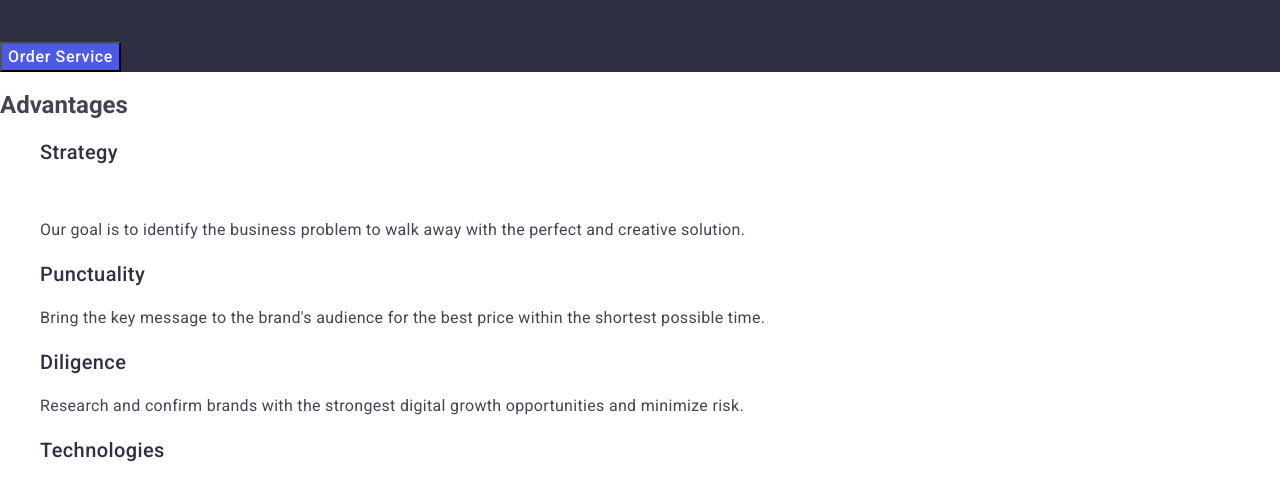
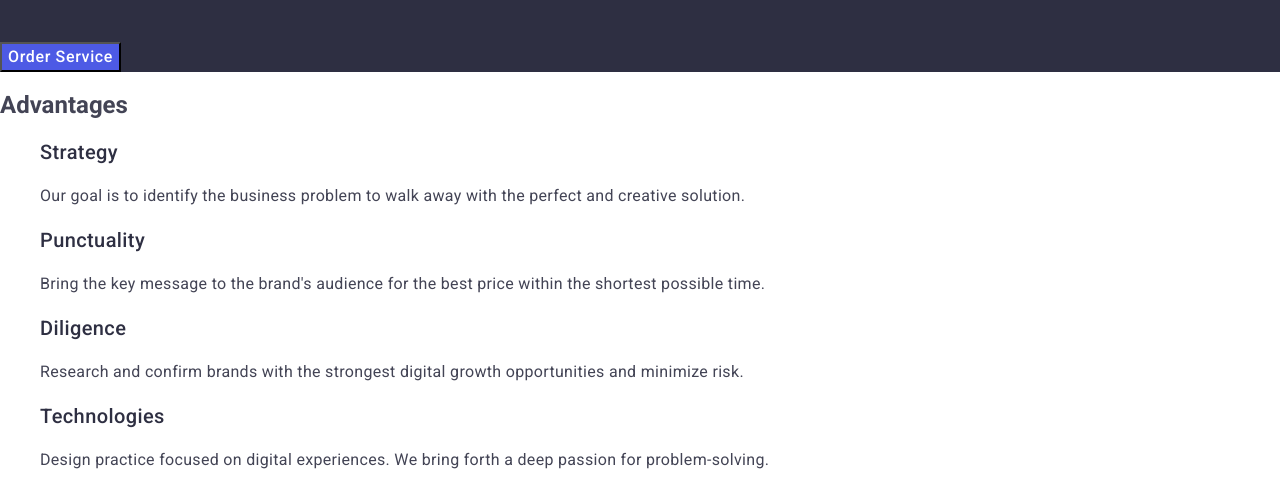
Before and after one commit to Mariia-Shtefiuk/goit-markup-hw-02, a plain HTML site: page index.html in a window 1280 px wide. Shown: the part 284-763 px from the top of the page. Drawn offline with nearby package versions, Linux system fonts and the light colour scheme.

Commit message:
index update

```diff
--- a/index.html
+++ b/index.html
@@ -49,7 +49,7 @@
             <h2 class="page-benefits">Advantages</h2>
             <ul class="benefits-list">
                 <li class="benefits-item">
-                    <h3 class="benefits-name">Strategy</h3> <br />
+                    <h3 class="benefits-name">Strategy</h3>
                     <p class="benefits-text">
                         Our goal is to identify the business
                         problem to walk away with the perfect and creative solution.
```
